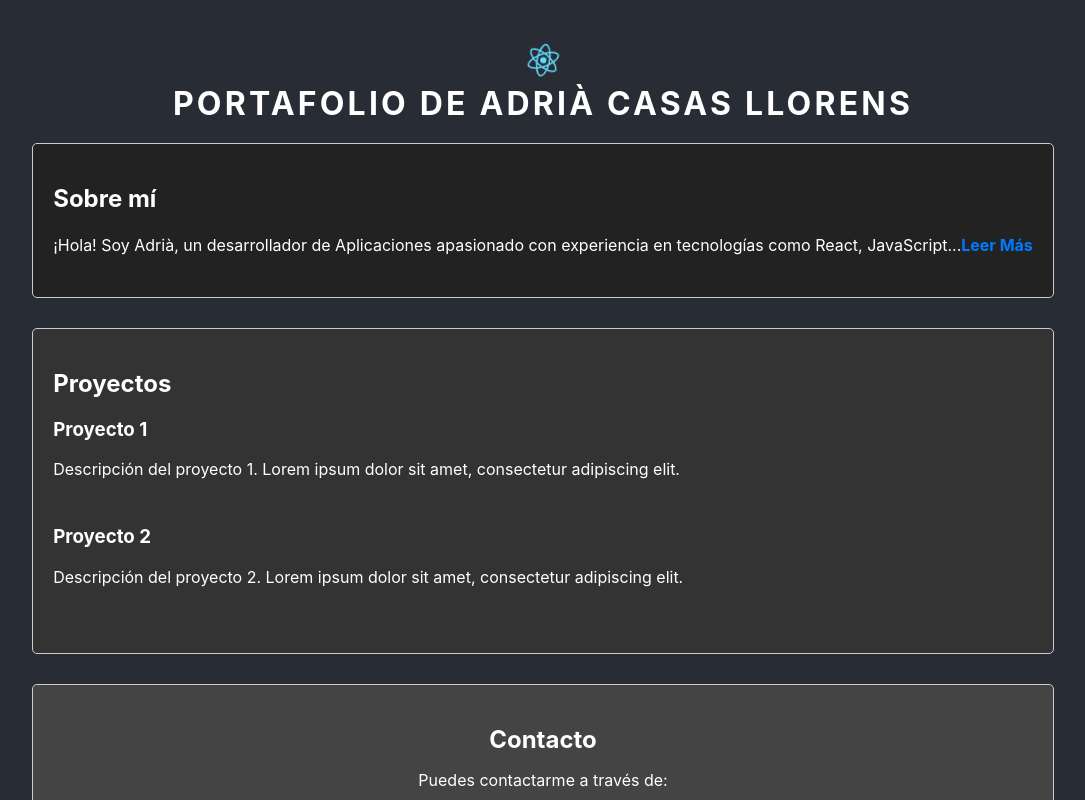
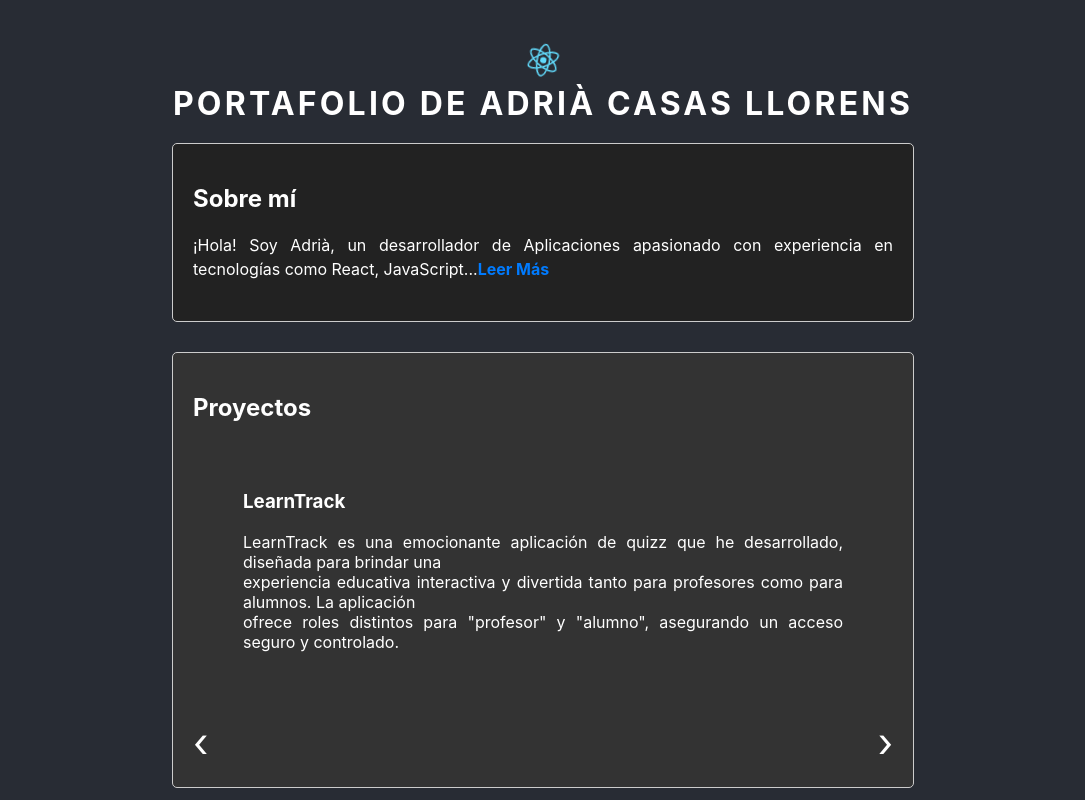
Before and after one commit to casasadria/portafolio, a React (Create React App) app: page / in a window 1280 px wide. Shown: the top 800 px of the page, without its empty margins (97-1182 px from the left). Built offline with nearby package versions, Linux system fonts and the light colour scheme.

Commit message:
Second Commit bug fix

```diff
--- a/src/MainComponent.jsx
+++ /dev/null
@@ -1,74 +0,0 @@
-import React from "react";
-import instagramLogo from "./images/instagram.jpg";
-import linkedinLogo from "./images/linkedIn.jpg";
-import githubLogo from "./images/github.jpg";
-import "./css/MainComponent.css";
-
-export default function MainComponent() {
-  return (
-    <div>
-      <section className="projects">
-        <h2>Proyectos</h2>
-        <div className="project">
-          <h3>Proyecto 1</h3>
-          <p>
-            Descripción del proyecto 1. Lorem ipsum dolor sit amet, consectetur
-            adipiscing elit.
-          </p>
-        </div>
-        <div className="project">
-          <h3>Proyecto 2</h3>
-          <p>
-            Descripción del proyecto 2. Lorem ipsum dolor sit amet, consectetur
-            adipiscing elit.
-          </p>
-        </div>
-      </section>
-
-      <section className="contact">
-        <h2>Contacto</h2>
-        <p>Puedes contactarme a través de:</p>
-        <ul>
-          <li>
-            Email:{" "}
-            <a href={`mailto:${"adriacasas48@gmail.com"}`}>
-              {"adriacasas48@gmail.com"}
-            </a>
-          </li>
-          <li>
-            Teléfono: <a href={`tel:${"+34 638278415"}`}>{638278415}</a>
-          </li>
-        </ul>
-        <div className="logos_social">
-          <a
-            className="rotateOnHover"
-            href="https://instagram.com/casas_adria"
-            target="_blank"
-            rel="noopener noreferrer"
-          >
-            <img src={instagramLogo} alt="Instagram" />
-            Instagram
-          </a>
-          <a
-            className="rotateOnHover"
-            href="https://www.linkedin.com/in/adri%C3%A0casasllorens"
-            target="_blank"
-            rel="noopener noreferrer"
-          >
-            <img src={linkedinLogo} alt="LinkedIn" />
-            LinkedIn
-          </a>
-          <a
-            className="rotateOnHover"
-            href="https://www.github.com/casasadria"
-            target="_blank"
-            rel="noopener noreferrer"
-          >
-            <img src={githubLogo} alt="GitHub" />
-            GitHub
-          </a>
-        </div>
-      </section>
-    </div>
-  );
-}
--- a/src/AboutMeComponent.jsx
+++ b/src/components/AboutMeComponent.jsx
@@ -1,7 +1,7 @@
 import React, { useState } from "react";
-import "./css/AboutMeComponent.css"; // Importamos el archivo CSS para el componente
+import "../css/AboutMeComponent.css"; // Importamos el archivo CSS para el componente
 
-export function AboutMeComponent() {
+export default function AboutMeComponent() {
   const [showFullText, setShowFullText] = useState(false);
 
   const toggleTextVisibility = () => {
@@ -26,14 +26,7 @@ export function AboutMeComponent() {
           como Firebase y AWS en proyectos de menor escala, así como integrar diferentes API's en mis aplicaciones.
           Es importante destacar que mi objetivo es seguir estudiando mientras trabajo, ya que estoy comprometido a
           seguir desarrollándome profesionalmente y ampliando mis capacidades como desarrollador.
-          <br />
-          <br />
-          ¡Un ejemplo que puedo mostrar de una aplicación que hemos desarrollado en equipo, LearnTrack, pueden visitar
-          la página web del mismo <a href="https://www.learntrack.cat" target="_blank" rel="noopener noreferrer">learntrack.cat</a>donde he programado toda la lógica del aplicativo! ¡El
-          Sábado día 10 de Junio del 2023, fuimos ganadores del premio de mSchools al presentarnos a la modalidad App
-          Education! Y BBDD domino tanto SQL/NoSQL como sistemas de bases de datos, he utilizado MySQL como Microsoft
-          SQL Server como PostgreSQL, en el apartado de NoSQL he utilizado más Firebase, pero tengo experiencia en
-          MongoDB.
+
           <br />
           <br />
           Estoy entusiasmado por la posibilidad de unirme a su equipo y contribuir con mis habilidades y conocimientos
--- /dev/null
+++ b/src/components/MainComponent.jsx
@@ -0,0 +1,97 @@
+import React, { useRef } from "react";
+import instagramLogo from "../images/instagram.jpg";
+import linkedinLogo from "../images/linkedIn.jpg";
+import githubLogo from "../images/github.jpg";
+import "../css/MainComponent.css";
+
+export default function MainComponent() {
+  const projectContainerRef = useRef(null);
+
+  const scrollToNextProject = () => {
+    const container = projectContainerRef.current;
+    if (container) {
+      container.scrollLeft += container.offsetWidth;
+    }
+  };
+
+  const scrollToPreviousProject = () => {
+    const container = projectContainerRef.current;
+    if (container) {
+      container.scrollLeft -= container.offsetWidth;
+    }
+  };
+  return (
+    <div>
+       <div>
+      <section className="projects">
+        <h2>Proyectos</h2>
+        <div className="projects-container" ref={projectContainerRef}>
+          <div className="project">
+            <h3>LearnTrack</h3>
+            <p>
+              LearnTrack es una emocionante aplicación de quizz que he desarrollado, diseñada para brindar una
+              <br /> experiencia educativa interactiva y divertida tanto para profesores como para alumnos. La aplicación <br />
+              ofrece roles distintos para "profesor" y "alumno", asegurando un acceso seguro y controlado.
+            </p>
+          </div>
+          {/* Agrega más proyectos aquí */}
+          <div className="project">
+            <h3>Proyecto 2</h3>
+            <p>
+              Descripción del proyecto 2. Aquí puedes agregar la descripción y detalles del nuevo proyecto.
+            </p>
+          </div>
+        </div>
+        <div className="arrow-container">
+          <span className="arrow left" onClick={scrollToPreviousProject}>&#8249;</span>
+          <span className="arrow right" onClick={scrollToNextProject}>&#8250;</span>
+        </div>
+      </section>
+    </div>
+      <section className="contact">
+        <h2>Contacto</h2>
+        <p>Puedes contactarme a través de:</p>
+        <ul>
+          <li>
+            Email:{" "}
+            <a href={`mailto:${"adriacasas48@gmail.com"}`}>
+              {"adriacasas48@gmail.com"}
+            </a>
+          </li>
+          <li>
+            Teléfono: <a href={`tel:${"+34 638278415"}`}>{638278415}</a>
+          </li>
+        </ul>
+        <div className="logos_social">
+          <a
+            className="rotateOnHover"
+            href="https://instagram.com/casas_adria"
+            target="_blank"
+            rel="noopener noreferrer"
+          >
+            <img src={instagramLogo} alt="Instagram" />
+            Instagram
+          </a>
+          <a
+            className="rotateOnHover"
+            href="https://www.linkedin.com/in/adri%C3%A0casasllorens"
+            target="_blank"
+            rel="noopener noreferrer"
+          >
+            <img src={linkedinLogo} alt="LinkedIn" />
+            LinkedIn
+          </a>
+          <a
+            className="rotateOnHover"
+            href="https://www.github.com/casasadria"
+            target="_blank"
+            rel="noopener noreferrer"
+          >
+            <img src={githubLogo} alt="GitHub" />
+            GitHub
+          </a>
+        </div>
+      </section>
+    </div>
+  );
+}
--- a/src/css/AboutMeComponent.css
+++ b/src/css/AboutMeComponent.css
@@ -6,13 +6,14 @@
   border-radius: 5px;
   background-color: #222;
   color: #fff;
-  max-height: 100%; /* Altura máxima para permitir el ajuste automático */
-  overflow: hidden; /* Oculta el contenido que excede la altura */
   transition: max-height 0.3s ease; /* Transición suave de la altura al expandirse o colapsarse */
   margin-bottom: 30px; /* Espacio inferior entre el componente AboutMeComponent y el componente MainComponent */
 }
 
 .about-text {
+  /* Estilos del contenedor del texto */
+  max-width: 700px; /* Establece un ancho máximo para el contenedor */
+  overflow: hidden; /* Oculta el contenido que supere el ancho máximo */
   cursor: pointer; /* Cambia el cursor al pasar el ratón sobre el texto */
   line-height: 1.5; /* Altura de línea del texto */
   margin-bottom: 20px; /* Espacio inferior entre los párrafos del texto */
@@ -21,6 +22,7 @@
 .about-text.expanded {
   /* Estilos cuando el texto está expandido */
   white-space: normal; /* Muestra todo el texto sin cortar */
+  max-height: 100%; /* Altura máxima del texto */
 }
 
 .read-more {
--- a/src/css/MainComponent.css
+++ b/src/css/MainComponent.css
@@ -1,18 +1,69 @@
-/* Estilos para las secciones adicionales */
 .projects {
-    text-align: justify; /* Centrar horizontalmente el contenido */
+  /* Estilo para la sección de proyectos */
+  text-align: justify;
   padding: 20px;
   border: 1px solid #ccc;
   border-radius: 5px;
   background-color: #333;
   color: #fff;
   margin-bottom: 30px;
+  position: relative;
+  overflow: hidden;
+  width: 700px;
+}
+
+.projects-container {
+  /* Estilo para el contenedor de los proyectos */
+  display: flex;
+  overflow-x: hidden;
+  margin: 50px;
+}
+
+.arrow-container {
+  /* Estilo para el contenedor de las flechas */
+  position: relative;
+  width: 100%;
+  display: flex;
+
+  justify-content: space-between;
+}
+
+.arrow {
+  /* Estilo para cada flecha */
+  cursor: pointer;
+  font-size: 40px;
+  color: #fff;
+}
+
+/* Estilo para la flecha izquierda */
+.left {
+  margin-left: 0; /* Alineamos la flecha con el borde izquierdo */
+}
+
+/* Estilo para la flecha derecha */
+.right {
+  margin-right: 0; /* Alineamos la flecha con el borde derecho */
 }
 
 .project {
-    margin-bottom: 20px;
-    padding-bottom: 10px; /* Espacio inferior entre los proyectos en dispositivos móviles */
+  /* Estilos por defecto del proyecto */
+  flex: 0 0 100%;
+  margin-right: 20px;
+  transition: transform 0.3s ease-out;
+
+  padding-right: 20px;
 }
+
+/* Estilo cuando el ratón pasa por encima del proyecto
+.project:hover {
+  transform: translateX(20px);
+}*/
+
+/* Último proyecto, elimina el margen derecho para evitar espacio adicional */
+.project:last-child {
+  margin-right: 0;
+}
+
 
   .contact {
     background-color: #444;
--- a/src/index.js
+++ b/src/index.js
@@ -1,6 +1,6 @@
 import React from 'react';
 import ReactDOM from 'react-dom/client';
-import './index.css';
+import './css/index.css';
 import App from './App';
 
 
```
Also changed, not shown: src/App.jsx (+5 -8 lines), src/components/Component.jsx (renamed from src/Component.jsx), src/css/App.css (renamed from src/App.css), src/css/index.css (renamed from src/index.css). Lines whose indentation alone changed are shown as unchanged.
